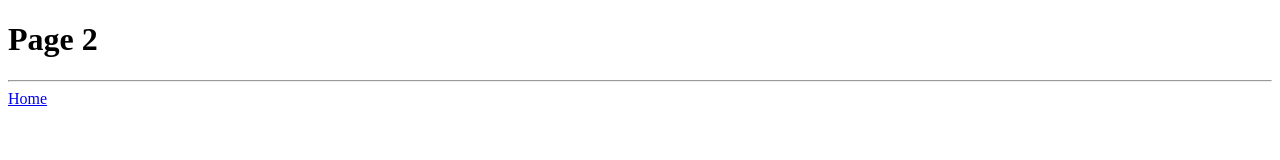
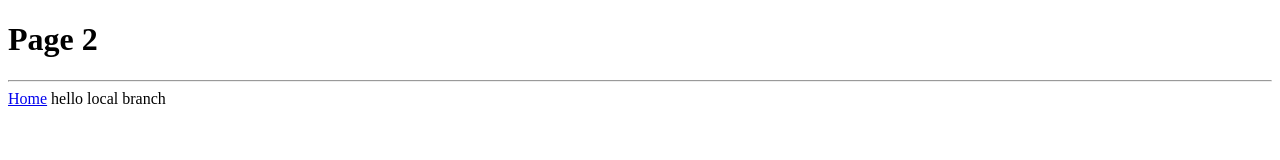
Before and after one commit to Phuongduc123/github_demo, a plain HTML site: page page2.html in a window 1280 px wide. Drawn offline with Linux system fonts and the light colour scheme.

Commit message:
local branch hello from html_test commit to ducphuong

```diff
--- a/page2.html
+++ b/page2.html
@@ -10,3 +10,4 @@
         <a href="index.html">Home</a>
     </body>
 </html>
+hello local branch
```
